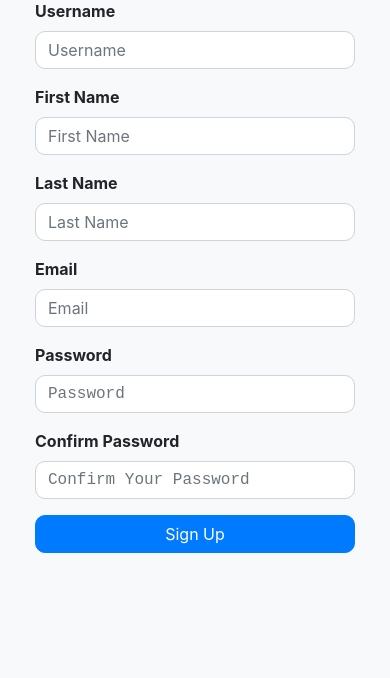
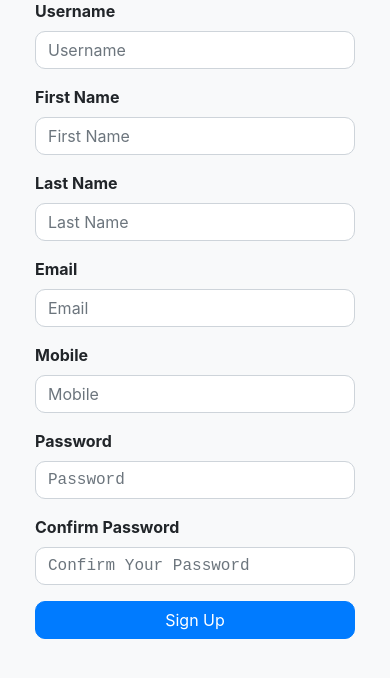
Before and after one commit to samysingh983/Techyon-Assessment, a Django app: page /signup in a window 390 px wide. Shown: the part 85-763 px from the top of the page. Run offline with Django 4.2, Linux system fonts and the light colour scheme; parts of the project's set-up code (start-up, migrations or seed data) failed here and were passed over; some libraries are stand-ins or nearby versions.

Commit message:
mobile number field added

```diff
--- a/authentication/models.py
+++ b/authentication/models.py
@@ -2,4 +2,5 @@ from django.db import models
 from django.contrib.auth.models import AbstractUser
 # Create your models here.
 class User(AbstractUser):
+    mobile = models.CharField(max_length=12)
     email_verification = models.BooleanField(default=False)
--- a/authentication/views.py
+++ b/authentication/views.py
@@ -19,6 +19,7 @@ def signup(request):
         fname = request.POST["fname"]
         lname = request.POST["lname"]
         email = request.POST["email"]
+        mobile = request.POST["mobile"]
         pass1 = request.POST["pass1"]
         pass2 = request.POST["pass2"]
 
@@ -42,9 +43,14 @@ def signup(request):
             messages.error(request, "Username must be Alpha-Numeric!!")
             return redirect('signup')
 
+        if not mobile.isnumeric():
+            messages.error(request, "Mobile Number must be Numeric!!")
+            return redirect('signup')
+
         myuser = User.objects.create_user(username, email, pass1)
         myuser.fname = fname
         myuser.lname = lname
+        myuser.mobile = mobile
         myuser.email_verification = False
         myuser.is_active = False
         myuser.save()
--- a/templates/authentication/signup.html
+++ b/templates/authentication/signup.html
@@ -77,6 +77,10 @@
                 <input type="email" class="form-control" id="email" name="email" placeholder="Email" required>
             </div>
             <div class="form-group">
+                <label for="mobile">Mobile</label>
+                <input type="tel" class="form-control" id="mobile" name="mobile" placeholder="Mobile" required>
+            </div>
+            <div class="form-group">
                 <label for="pass1">Password</label>
                 <input type="password" class="form-control" id="pass1" name="pass1" placeholder="Password" required>
             </div>
```
Also changed, not shown: authentication/migrations/0002_user_mobile.py (added).
